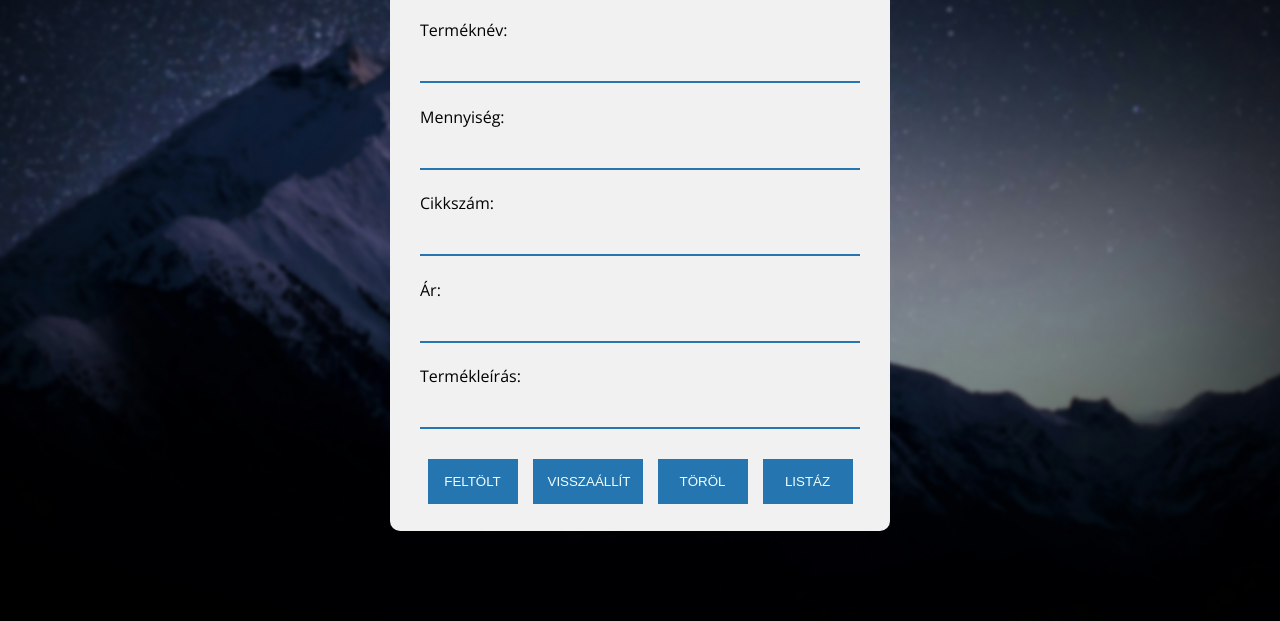
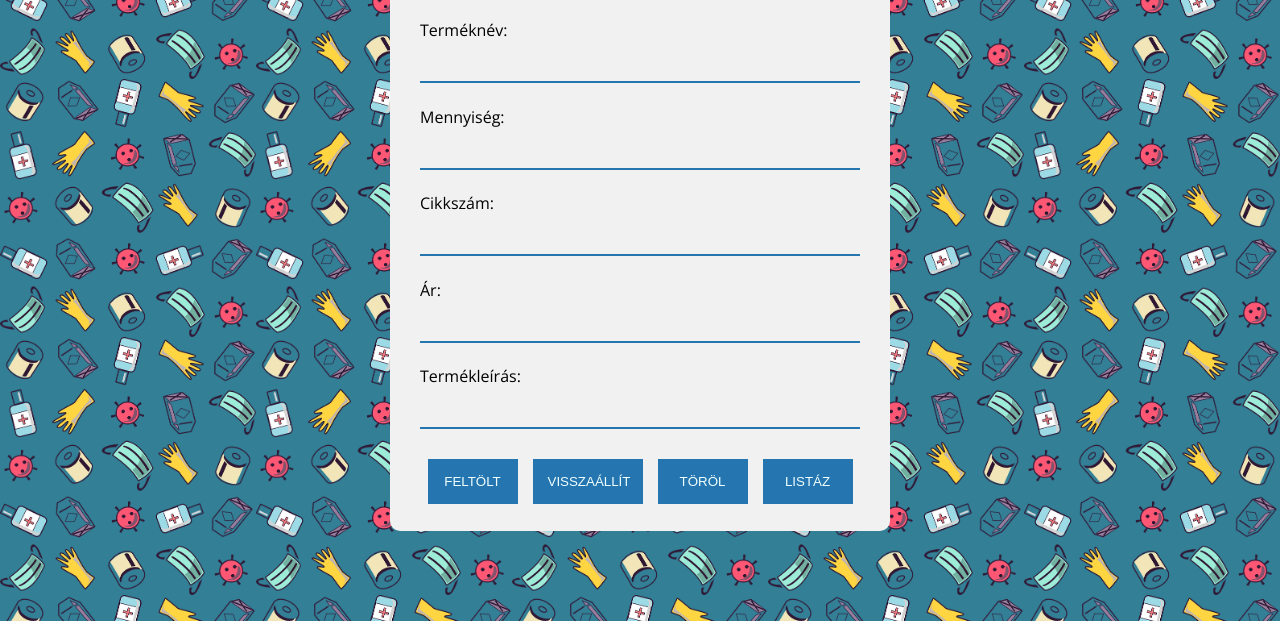
Before and after one commit to VaskoBence/Webshop, a plain HTML site: page item_upload.html in a window 1280 px wide. Shown: the part 179-800 px from the top of the page. Drawn offline with nearby package versions, Linux system fonts and the light colour scheme.

Commit message:
Hatterkep valtoztatas
A feltolto oldal hattere most mar egyezik a fooldal hatterevel

```diff
--- a/CSS/style_upload.css
+++ b/CSS/style_upload.css
@@ -8,10 +8,11 @@
 }
 
 body {
-	background: url("../images/background_2.jpg");
-	background-repeat: no-repeat;
-	background-size: cover;
-	background-position: center;
+	background: url("../images/background2.png");
+	background-color: rgba(0, 95, 124, 0.8);
+	background-position: top-left;
+	background-attachment: fixed;
+	background-size: 20%;
 	height: 100vh;
 	display: flex;
 	justify-content: center;
```
Also changed, not shown: images/background_1.jpg (deleted), images/background_2.jpg (deleted).
